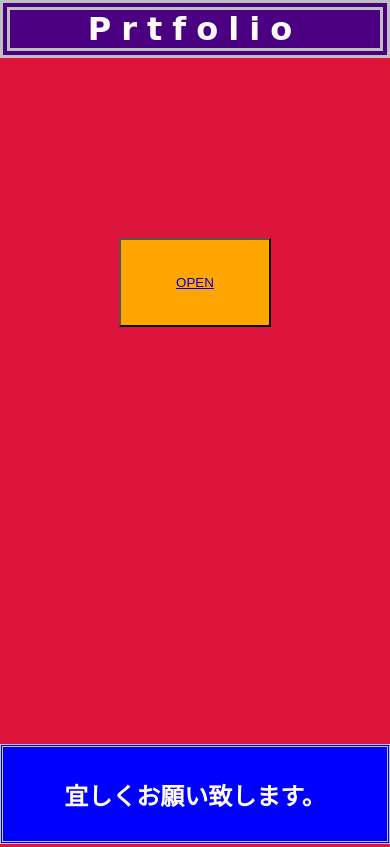
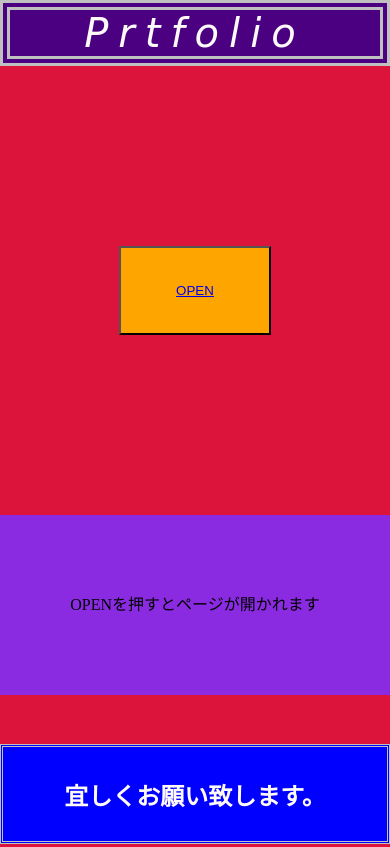
Before and after one commit to siyo0715/sample1, a plain HTML site: page open.html in a window 390 px wide. Drawn offline with Linux system fonts and the light colour scheme.

Commit message:
sukosihennkou

```diff
--- a/open.css
+++ b/open.css
@@ -9,8 +9,9 @@ body {
     flex-direction: column;
     min-height: 100vh;
 }
-h1 {
+i {
     width: 100%;
+    font-size: 40px;
     display: flex;
     justify-content: center;
     color: snow;
@@ -32,6 +33,10 @@ h1 {
     cursor: hand;
 }
 
+p {
+    text-align: center;
+    background-color: blueviolet;
+}
 .footer{
     margin-top: auto;
 }
@@ -44,3 +49,12 @@ h1 {
     line-height: 100px;
     border: double 3px silver;
 }
+@media (max-width:599px) and (min-width: 0px){
+    p {
+        background-color: blueviolet;
+        width: 100%;
+        height: 180px;
+        text-align: center;
+        line-height: 180px;
+    }
+}
--- a/open.html
+++ b/open.html
@@ -9,13 +9,14 @@
 </head>
 <body class="h-100">
     <div class="header">
-        <h1>
+        <i>
             Prtfolio
-        </h1>
+        </i>
     </div>
     <button class="btn1">
         <a href="index.html">OPEN</a>
     </button>
+    <p>OPENを押すとページが開かれます</p>
     <div class="footer">
         <h2>
             宜しくお願い致します。
--- a/style.css
+++ b/style.css
@@ -83,7 +83,7 @@ name span:nth-child(4) {
   background-size: cover;
   width: 480px;
   height: 300px;
-  margin: 40px auto 0 auto;
+  margin: 45px auto 0 auto;
   display: flex;
   justify-content: center;
   border: rosybrown 4px solid;
```
Also changed, not shown: index.html (+1 -2 lines).
